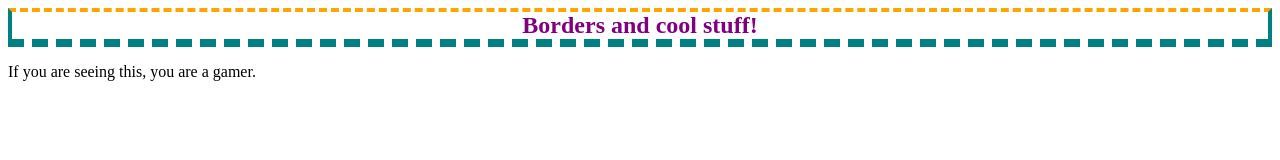
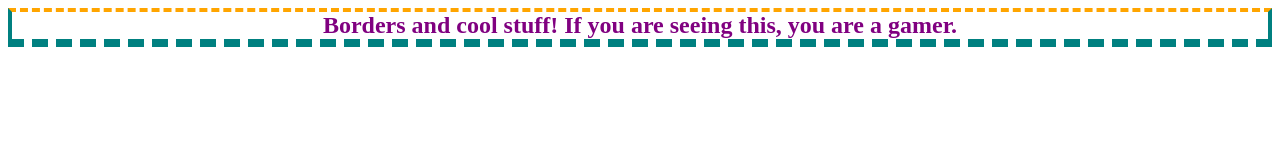
Before and after one commit to Gdog4482/Gdog4482.github.io, a plain HTML site: page index.html in a window 1280 px wide. Drawn offline with Linux system fonts and the light colour scheme.

Commit message:
Changed the way it looks; didn't like it.

```diff
--- a/index.html
+++ b/index.html
@@ -17,7 +17,6 @@
         </style>
         </head>
     <body>
-        <h1>Borders and cool stuff!</h1>
-      <p>If you are seeing this, you are a gamer.</p>
+        <h1>Borders and cool stuff! If you are seeing this, you are a gamer.</h1>
     </body>
 </html>
```
